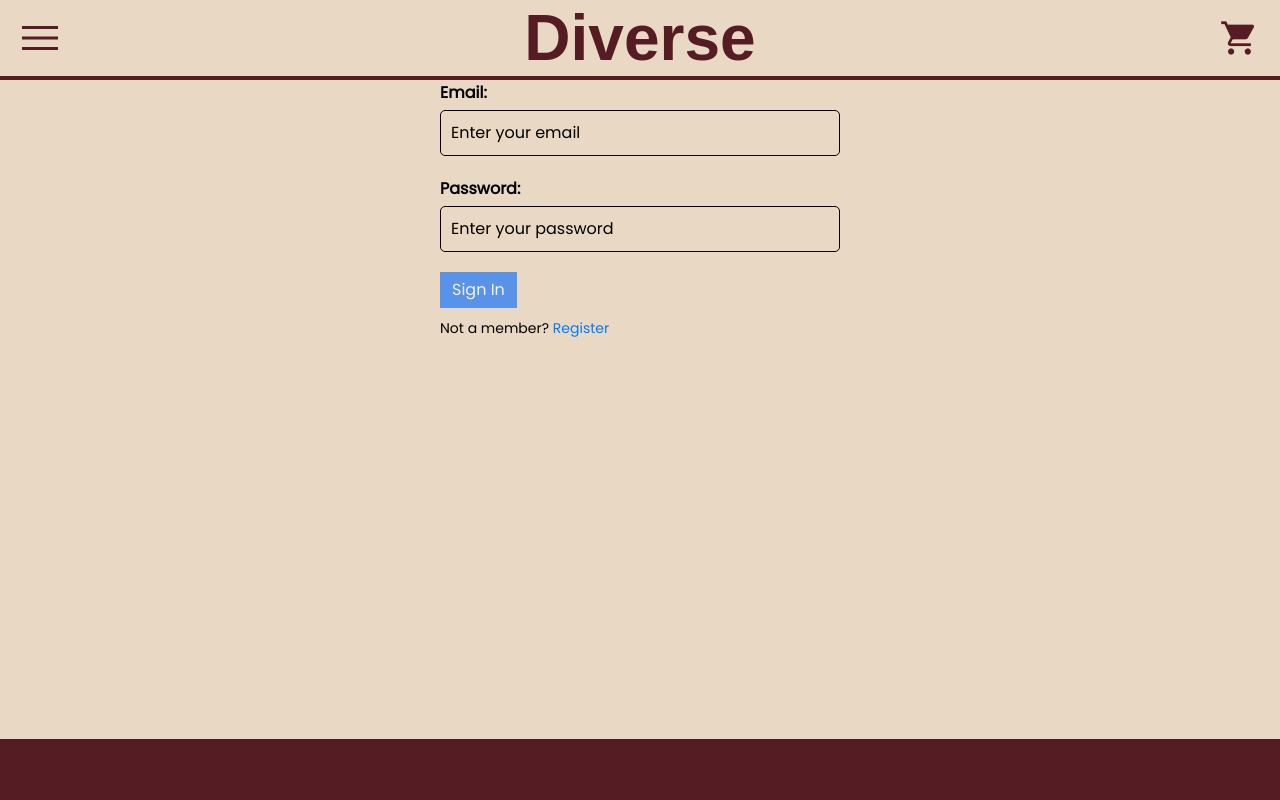
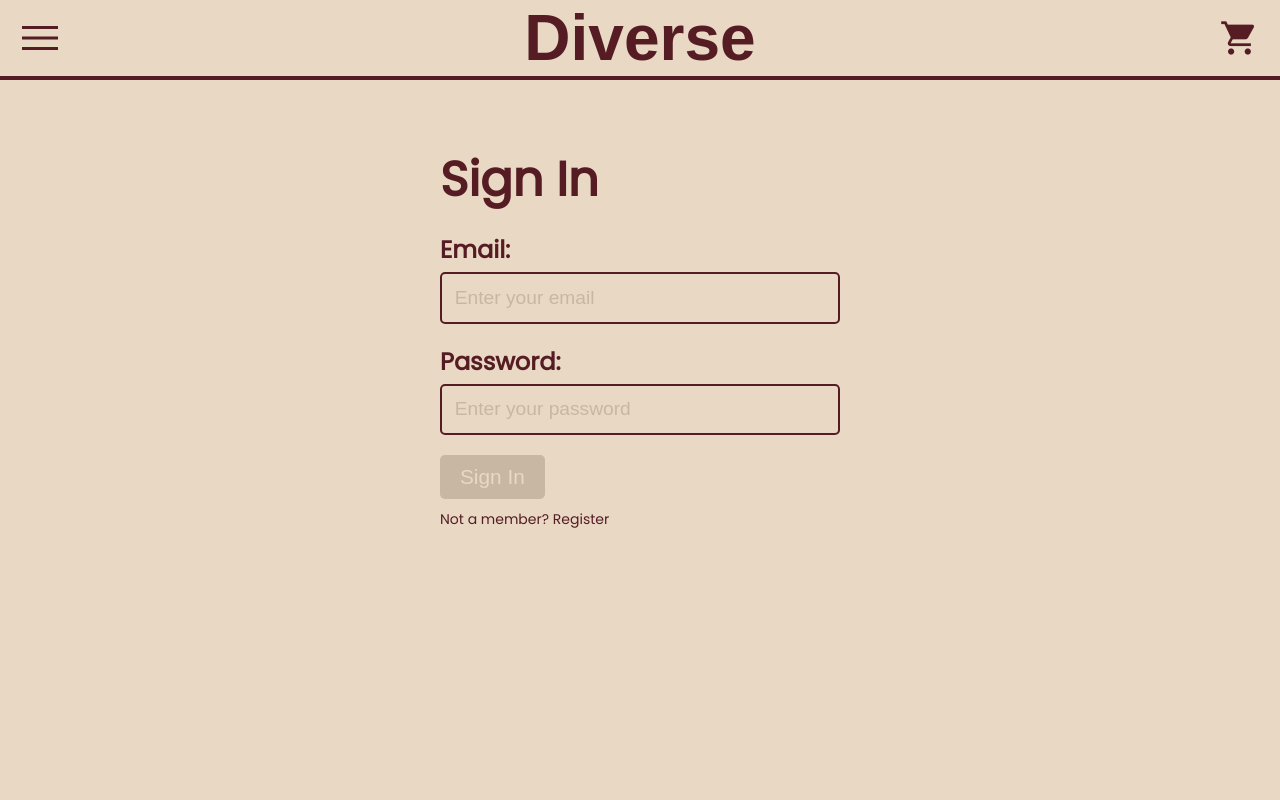
Before and after one commit to Tornayyydo/angular-project, an Angular app in the folder angular-project/: page /login in a window 1280 px wide. Shown: the top 800 px of the page. Built offline with nearby package versions, Linux system fonts and the light colour scheme; a web font is replaced by a local one.

Commit message:
login and register design remaster

```diff
--- a/angular-project/src/app/shell/login/login.component.html
+++ b/angular-project/src/app/shell/login/login.component.html
@@ -1,4 +1,5 @@
 <form [formGroup]="loginForm" (ngSubmit)="loginUser()" class="login-form">
+  <h1>Sign In</h1>
   <div class="form-group">
     <label for="email">Email:</label>
     <input
@@ -32,7 +33,7 @@
       <div *ngIf="password.errors?.['required']">Password is required</div>
     </small>
   </div>
-  <button type="submit" [disabled]="loginForm.invalid" class="btn btn-primary">
+  <button type="submit" [disabled]="loginForm.invalid" class="submit-button">
     Sign In
   </button>
   <div class="register-link">
--- a/angular-project/src/app/shell/login/login.component.scss
+++ b/angular-project/src/app/shell/login/login.component.scss
@@ -1,54 +1,73 @@
-@import "~bootstrap/dist/css/bootstrap.min.css";
+
+@import '../../../variables.scss';
 
 .login-form {
-  max-width: 400px;
-  margin: 0 auto;
+  max-width: 25rem;
+  margin: 4rem auto;
+  margin-bottom: 0;
+  color: $dark-brown;
+  font-size: 1.5rem;
+  h1 {
+    margin-bottom: 1rem;
+  }
 }
 
 .form-group {
-  margin-bottom: 20px;
+  margin-bottom: 1.25rem;
 }
 
 label {
   display: block;
-  margin-bottom: 5px;
+  margin-bottom: 0.315rem;
   font-weight: bold;
 }
 
 input[type="text"],
 input[type="password"] {
+  background-color: $beige;
+  color: $dark-brown;
+  font-size: 1.2rem;
   width: 100%;
-  padding: 10px;
-  border: 1px solid #080000;
-  border-radius: 5px;
+  padding: 0.8rem;
+  border: 2px solid $dark-brown;
+  border-radius: 0.315rem;
+
+  &::placeholder{
+    color: $dark-beige;
+  }
+
+  &:focus {
+    outline: none;
+  }
 }
 
 .error-message {
-  color: red;
-  font-size: 14px;
+  color: $light-brown;
+  font-size: 1rem;
 }
 
-button {
-  padding: 10px 20px;
-  background-color: #007bff;
-  color: #fff;
+.submit-button {
+  padding: 0.625rem 1.25rem;
+  background-color: $dark-brown;
+  color: $beige;
+  font-size: 1.3rem;
   border: none;
-  border-radius: 5px;
+  border-radius: 0.3125rem;
   cursor: pointer;
 }
 
 button:disabled {
-  background-color: #ccc;
+  background-color: $dark-beige;
   cursor: not-allowed;
 }
 
 .register-link {
-  margin-top: 10px;
-  font-size: 14px;
+  margin-top: 0.625rem;
+  font-size: 0.875rem;
 }
 
 .register-link a {
-  color: #007bff;
+  color: $dark-brown;
   text-decoration: none;
 }
 
--- a/angular-project/src/app/shell/register/register.component.html
+++ b/angular-project/src/app/shell/register/register.component.html
@@ -4,6 +4,7 @@
   class="register-form"
 >
   <div class="form-group">
+    <h1>Register</h1>
     <label for="fullName">Full Name:</label>
     <input
       type="text"
@@ -81,7 +82,7 @@
   <button
     type="submit"
     [disabled]="registerForm.invalid"
-    class="btn btn-primary"
+    class="submit-button"
   >
     Register
   </button>
--- a/angular-project/src/app/shell/register/register.component.scss
+++ b/angular-project/src/app/shell/register/register.component.scss
@@ -1,54 +1,72 @@
-@import "~bootstrap/dist/css/bootstrap.min.css";
+@import '../../../variables.scss';
 
 .register-form {
-  max-width: 400px;
-  margin: 0 auto;
+  max-width: 25rem;
+  margin: 4rem auto;
+  margin-bottom: 0;
+  color: $dark-brown;
+  font-size: 1.5rem;
+  h1{
+    margin-bottom: 1rem;
+  }
 }
 
 .form-group {
-  margin-bottom: 20px;
+  margin-bottom: 1.25rem;
 }
 
 label {
   display: block;
-  margin-bottom: 5px;
+  margin-bottom: 0.3125rem;
   font-weight: bold;
 }
 
 input[type="text"],
 input[type="password"] {
+  background-color: $beige;
+  color: $dark-brown;
+  font-size: 1.2rem;
   width: 100%;
-  padding: 10px;
-  border: 1px solid #080000;
-  border-radius: 5px;
+  padding: 0.8rem;
+  border: 2px solid $dark-brown;
+  border-radius: 0.3125rem;
+
+  &::placeholder{
+    color: $dark-beige;
+  }
+
+  &:focus {
+    outline: none;
+  }
 }
 
 .error-message {
-  color: red;
-  font-size: 14px;
+  color: $light-brown;
+  font-size: 1rem;
 }
 
-button {
-  padding: 10px 20px;
-  background-color: #007bff;
-  color: #fff;
+.submit-button {
+  padding: 0.625rem 1.25rem;
+  background-color: $dark-brown;
+  color: $beige;
+  font-size: 1.3rem;
   border: none;
-  border-radius: 5px;
+  border-radius: 0.3125rem;
   cursor: pointer;
 }
 
 button:disabled {
-  background-color: #ccc;
+  background-color: $dark-beige;
   cursor: not-allowed;
 }
 
 .login-link {
-  margin-top: 10px;
-  font-size: 14px;
+  margin-top: 0.625rem;
+  font-size: 0.875rem;
 }
 
 .login-link a {
-  color: #007bff;
+  color: $dark-brown;
   text-decoration: none;
 }
 
```
